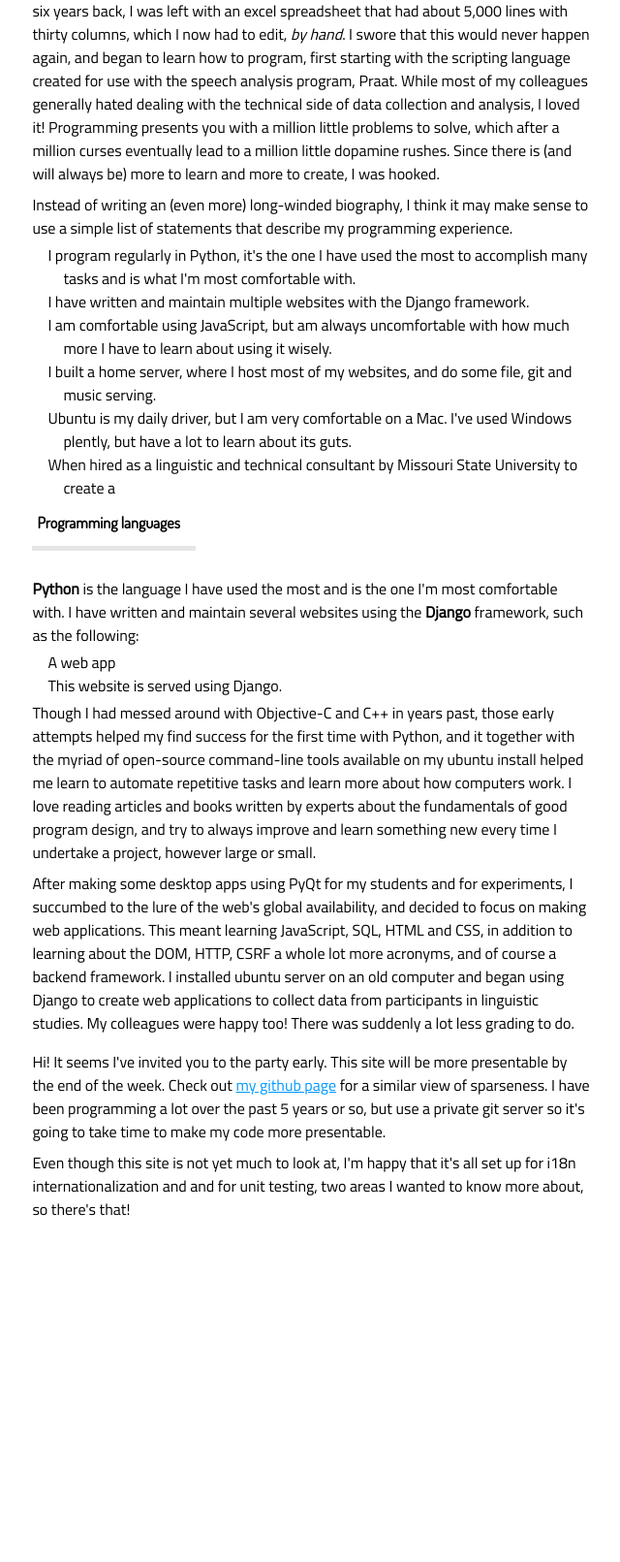
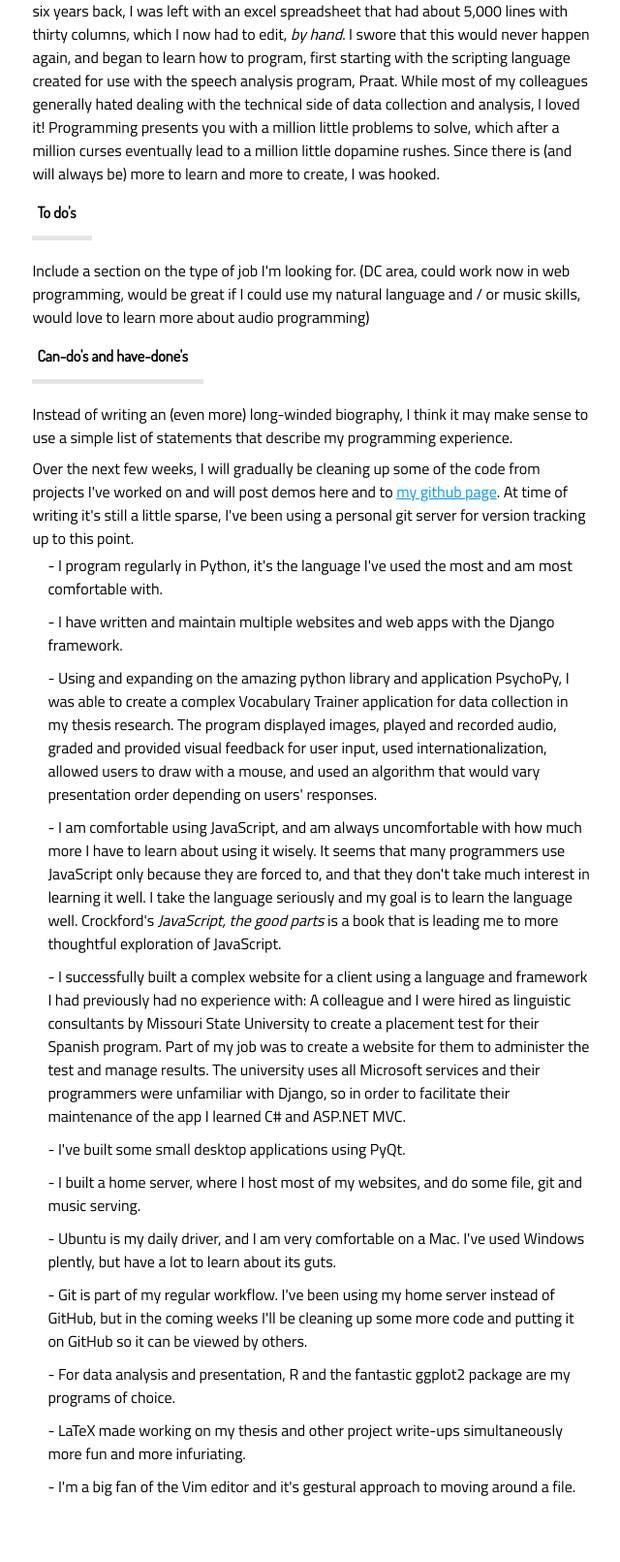
Before and after one commit to dantheman39/personal_site, a Django app: template templates/personal_site/index.html in a window 1280 px wide. Shown: the part 394-2005 px from the top of the page at 97% size, without its empty margins (17-657 px from the left). Before the commit the page ends 1648 px from the top, so only its background shows below. Run offline with Django 3.2, Linux system fonts and the light colour scheme; the template is opened without the code that fills it, so the values that code supplies are empty.

Commit message:
Still editing programming section

```diff
--- a/personal_site/tests.py
+++ b/personal_site/tests.py
@@ -27,7 +27,7 @@ class UrlTests(TestCase):
 			# Currently not providing the "next" value to the form,
 			# because Django will return a 302 redirecting to the
 			# current page. Adding "follow" argument to follow this
-			# redirect
+			# redirect.
 			response = self.client.post(reverse("set_language"),
 									{"language": langCode}, follow=True)
 			self.assertEqual(response.status_code, 200)
--- a/static/personal_site.css
+++ b/static/personal_site.css
@@ -71,15 +71,32 @@ h3 {
 }
 
 ul {
+	padding-left: 2em;
+}
+
+.hanging-no-dot {
 	list-style-type: none;
 	text-indent: -1em;
-	padding-left: 2em;
 }
 
 .indent1 {
 	margin: 0px 10px 10px 1em;
 }
+
 .indent1 + ul {
 	margin-left: 1em;
 	margin-bottom: 10px;
 }
+
+.dash-lis {
+	list-style-type: none;
+	padding-left: 1em;
+}
+
+.dash-lis > li {
+	margin-bottom: 10px;
+}
+
+.dash-lis > li:before {
+	content: "-  ";
+}
--- a/templates/personal_site/index_linguistics.html
+++ b/templates/personal_site/index_linguistics.html
@@ -20,7 +20,7 @@ After completing the Master's, I moved to Washington D.C. to begin a PhD program
 
 	<h3>{% trans "Education" %}</h3>
 
-		<ul>
+		<ul class="hanging-no-dot">
 			<li>{% trans "Candidate for PhD in Spanish and Portuguese Linguistics, Georgetown University, End date: May 2018" %}</li>
 			<li>{% trans "MS in Spanish and Portuguese Linguistics, Georgetown University, May 2012" %}</li>
 			<li>{% trans "MA in Spanish, The City College of New York, May 2009" %}</li>
@@ -28,7 +28,7 @@ After completing the Master's, I moved to Washington D.C. to begin a PhD program
 
 	<h3>{% trans "Languages" %}</h3>
 
-		<ul>
+		<ul class="hanging-no-dot">
 		{% blocktrans %}
 			<li>English: native</li>
 			<li>Portuguese: near-native</li>
@@ -44,7 +44,7 @@ After completing the Master's, I moved to Washington D.C. to begin a PhD program
 
 		<h4 class="indent1">Georgetown University</h4>
 
-			<ul>
+			<ul class="hanging-no-dot">
 			{% blocktrans %}
 				<li>Linguistics: Spanish Phonetics and Phonology</li>
 				<li>Portuguese language: Portuguese for Spanish Speakers, Intensive Basic and Intensive Intermediate Portuguese</li>
@@ -54,7 +54,7 @@ After completing the Master's, I moved to Washington D.C. to begin a PhD program
 
 		<h4 class="indent1">The City College of New York</h4>
 
-			<ul>
+			<ul class="hanging-no-dot">
 			{% blocktrans %}
 				<li>Survey of Latin American Literature</li>
 				<li>Spanish language: Beginner and Intermediate levels</li>
@@ -63,7 +63,7 @@ After completing the Master's, I moved to Washington D.C. to begin a PhD program
 
 		<h4 class="indent1">LaGuardia Community College</h4>
 
-			<ul>
+			<ul class="hanging-no-dot">
 			{% blocktrans %}
 				<li>Portuguese: Portuguese for Spanish Speakers, Portuguese I</li>
 				<li>Spanish: Spanish I</li>
@@ -73,7 +73,7 @@ After completing the Master's, I moved to Washington D.C. to begin a PhD program
 
 	<h3>{% trans "Publications" %}</h3>
 
-		<ul>
+		<ul class="hanging-no-dot">
 			<li>Riggs, D. &amp; Maimone, L. (2018). A computer-administered C-test in Spanish. In J.M. Norris (Ed.), <em>Developing C-tests for estimating proficiency in foreign language research.</em> Frankfurt am Main, Germany: Peter Lang.</li>
 
 			<li>Soromenho-Marques, V. (Under Review). Chapter 1: The view from Portugual (D. Riggs, Trans.). In P. Vieira (Ed.), <em>Portuguese Literature and the Environment</em>. Toronto, CA: Toronto UP.</li>
@@ -82,7 +82,7 @@ After completing the Master's, I moved to Washington D.C. to begin a PhD program
 
 	<h3>{% trans "Presentations" %}</h3>
 
-		<ul>
+		<ul class="hanging-no-dot">
 			<li>Riggs, D. (2013). <em>Pondo as teorias à prova: Um estudo quantitativo da influência fonológica da segunda língua na terceira.</em> Paper presented at the Lusophone Studies Association Inaugural Conference, Toronto.</li>
 			<li>Moorman, C. &amp; Riggs, D. (2013). <em>The role of non-linguistic switching, proficiency, and code switching in trilingual switching costs.</em> Paper presented at the Second Language Research Forum, Provo UT.</li>
 			<li>Riggs, D. (2013). <em>A influência multidirecional em terceiras línguas.</em> Talk given at the State University of São Paulo (UNESP), Assis SP.</li>
--- a/templates/personal_site/index_programming.html
+++ b/templates/personal_site/index_programming.html
@@ -4,43 +4,39 @@
 
 	<p>{% blocktrans %}After painstakingly segmenting and tagging recordings for a linguistics study about six years back, I was left with an excel spreadsheet that had about 5,000 lines with thirty columns, which I now had to edit, <em>by hand</em>. I swore that this would never happen again, and began to learn how to program, first starting with the scripting language created for use with the speech analysis program, Praat. While most of my colleagues generally hated dealing with the technical side of data collection and analysis, I loved it! Programming presents you with a million little problems to solve, which after a million curses eventually lead to a million little dopamine rushes. Since there is (and will always be) more to learn and more to create, I was hooked.{% endblocktrans %}</p>
 
+	<h3>To do's</h3>
+
+	<p>Include a section on the type of job I'm looking for. (DC area, could work now in web programming, would be great if I could use my natural language and / or music skills, would love to learn more about audio programming)</p>
+
+	<h3>{% trans "Can-do's and have-done's" %}</h3>
+
 	<p>{% blocktrans %}Instead of writing an (even more) long-winded biography, I think it may make sense to use a simple list of statements that describe my programming experience.{% endblocktrans %}</p>
 
-	<ul>
-		<li>{% blocktrans %}I program regularly in Python, it's the one I have used the most to accomplish many tasks and is what I'm most comfortable with.{% endblocktrans %}</li>
+	<p>{% blocktrans %}Over the next few weeks, I will gradually be cleaning up some of the code from projects I've worked on and will post demos here and to <a href="https://github.com/dantheman39" target="_blank">my github page</a>. At time of writing it's still a little sparse, I've been using a personal git server for version tracking up to this point.{% endblocktrans %}</p>
 
-		<li>{% blocktrans %}I have written and maintain multiple websites with the Django framework.{% endblocktrans %}</li>
+	<ul class="dash-lis">
+		<li>{% blocktrans %}I program regularly in Python, it's the language I've used the most and am most comfortable with.{% endblocktrans %}</li>
 
-		<li>{% blocktrans %}I am comfortable using JavaScript, but am always uncomfortable with how much more I have to learn about using it wisely.{% endblocktrans %}</li>
+		<li>{% blocktrans %}I have written and maintain multiple websites and web apps with the Django framework.{% endblocktrans %}</li>
 
+		<li>{% blocktrans %}Using and expanding on the amazing python library and application PsychoPy, I was able to create a complex Vocabulary Trainer application for data collection in my thesis research. The program displayed images, played and recorded audio, graded and provided visual feedback for user input, used internationalization, allowed users to draw with a mouse, and used an algorithm that would vary presentation order depending on users' responses.{% endblocktrans %}</li>
+
+		<li>{% blocktrans %}I am comfortable using JavaScript, and am always uncomfortable with how much more I have to learn about using it wisely. It seems that many programmers use JavaScript only because they are forced to, and that they don't take much interest in learning it well. I take the language seriously and my goal is to learn the language well. Crockford's <em>JavaScript, the good parts</em> is a book that is leading me to more thoughtful exploration of JavaScript.{% endblocktrans %}</li>
+
+ 		<li>{% blocktrans %}I successfully built a complex website for a client using a language and framework I had previously had no experience with: A colleague and I were hired as linguistic consultants by Missouri State University to create a placement test for their Spanish program. Part of my job was to create a website for them to administer the test and manage results. The university uses all Microsoft services and their programmers were unfamiliar with Django, so in order to facilitate their maintenance of the app I learned C# and ASP.NET MVC.{% endblocktrans %}</li>
+
+		<li>{% blocktrans %}I've built some small desktop applications using PyQt.{% endblocktrans %}</li>
 		<li>{% blocktrans %}I built a home server, where I host most of my websites, and do some file, git and music serving.{% endblocktrans %}</li>
 
-		<li>{% blocktrans %}Ubuntu is my daily driver, but I am very comfortable on a Mac. I've used Windows plently, but have a lot to learn about its guts.{% endblocktrans %}</li>
+		<li>{% blocktrans %}Ubuntu is my daily driver, and I am very comfortable on a Mac. I've used Windows plently, but have a lot to learn about its guts.{% endblocktrans %}</li>
 
-		<li>When hired as a linguistic and technical consultant by Missouri State University to create a </li>
+		<li>{% blocktrans %}Git is part of my regular workflow. I've been using my home server instead of GitHub,  but in the coming weeks I'll be cleaning up some more code and putting it on GitHub so it can be viewed by others.{% endblocktrans %}</li>
+
+ 		<li>{% blocktrans %}For data analysis and presentation, R and the fantastic ggplot2 package are my programs of choice.{% endblocktrans %}</li>
+
+ 		<li>{% blocktrans %}LaTeX made working on my thesis and other project write-ups simultaneously more fun and more infuriating.{% endblocktrans %}</li>
+
+		<li>{% blocktrans %}I'm a big fan of the Vim editor and it's gestural approach to moving around a file.{% endblocktrans %}</li>
 	</ul>
 
-	<h3>{% trans "Programming languages" %}</h3>
-
-	<p></p>
-
-	<p>{% blocktrans %}<strong>Python</strong> is the language I have used the most and is the one I'm most comfortable with. I have written and maintain several websites using the <strong>Django</strong> framework, such as the following:{% endblocktrans %}</p>
-
-		<ul>
-			<li>A web app </li>
-
-			<li>This website is served using Django.</li>
-
-		</ul>
-
-	<p>{% blocktrans %}Though I had messed around with Objective-C and C++ in years past, those early attempts helped my find success for the first time with Python, and it together with the myriad of open-source command-line tools available on my ubuntu install helped me learn to automate repetitive tasks and learn more about how computers work. I love reading articles and books written by experts about the fundamentals of good program design, and try to always improve and learn something new every time I undertake a project, however large or small.{% endblocktrans %}</p>
-
-	<p>After making some desktop apps using PyQt for my students and for experiments, I succumbed to the lure of the web's global availability, and decided to focus on making web applications. This meant learning JavaScript, SQL, HTML and CSS, in addition to learning about the DOM, HTTP, CSRF a whole lot more acronyms, and of course a backend framework. I installed ubuntu server on an old computer and began using Django to create web applications to collect data from participants in linguistic studies. My colleagues were happy too! There was suddenly a lot less grading to do.</p>
-
-	<p></p>
-
-	<p>{% blocktrans %}Hi! It seems I've invited you to the party early. This site will be more presentable by the end of the week. Check out <a href="https://github.com/dantheman39" target="_blank">my github page</a> for a similar view of sparseness. I have been programming a lot over the past 5 years or so, but use a private git server so it's going to take time to make my code more presentable.{% endblocktrans %}</p>
-
-	<p>{% blocktrans %}Even though this site is not yet much to look at, I'm happy that it's all set up for i18n internationalization and and for unit testing, two areas I wanted to know more about, so there's that!{% endblocktrans %}</p>
-
 </div>
```
